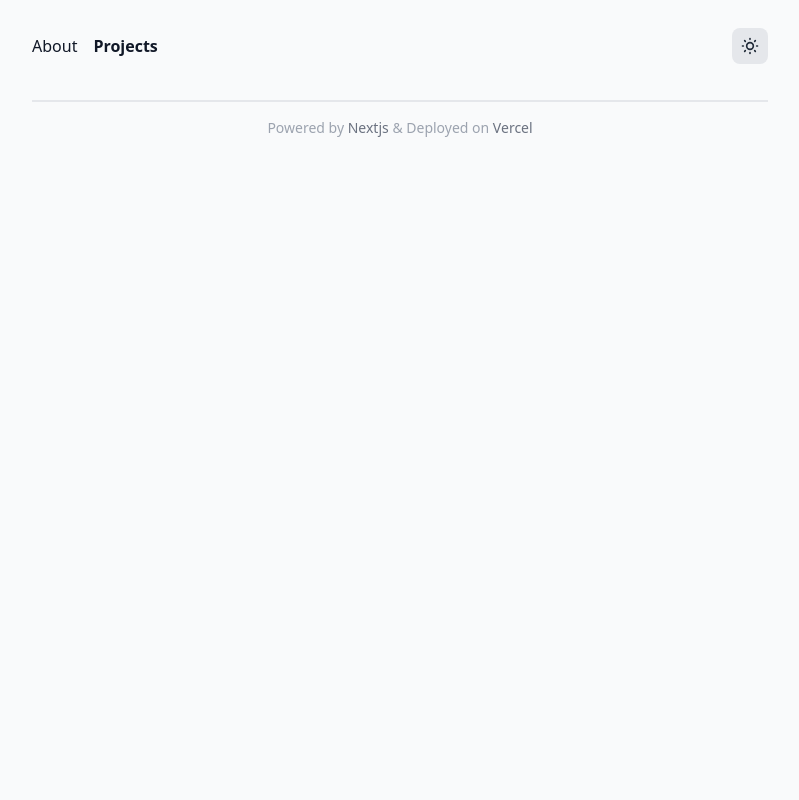
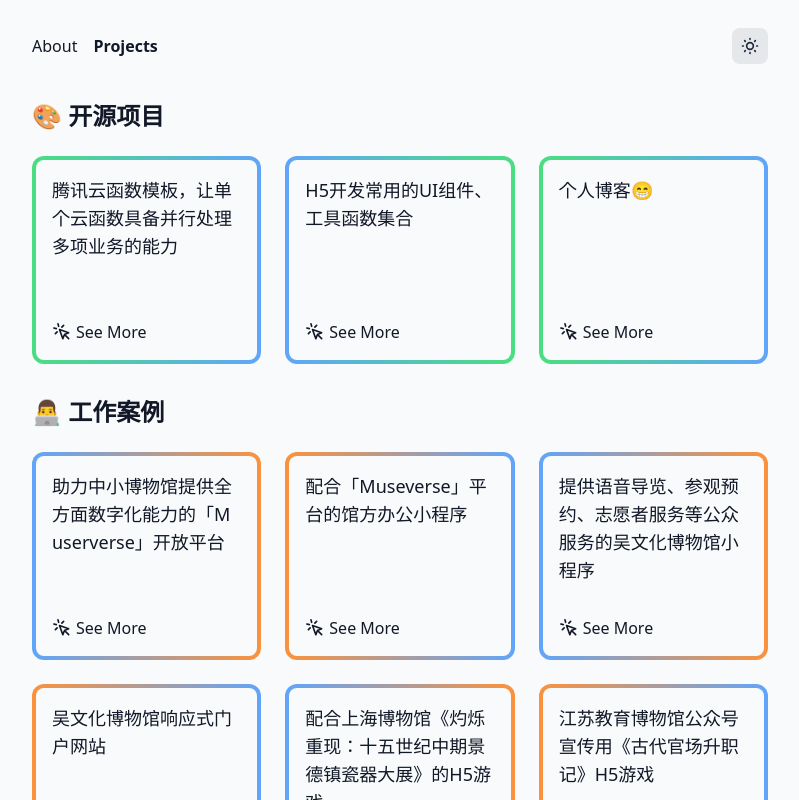
Before and after one commit to jay4q/blog, a Next.js app: page /projects in a window 1280 px wide. Shown: the top 800 px of the page, without its empty margins (240-1039 px from the left). Built offline with nearby package versions, Linux system fonts and the light colour scheme.

Commit message:
feat: 🚀 完成项目展示页

```diff
--- a/package.json
+++ b/package.json
@@ -10,6 +10,7 @@
   },
   "dependencies": {
     "@heroicons/react": "^1.0.5",
+    "@tailwindcss/line-clamp": "^0.3.0",
     "ahooks": "^2.10.6",
     "blitz-libs": "^1.1.3",
     "classnames": "^2.3.1",
--- a/src/apis/project.ts
+++ b/src/apis/project.ts
@@ -1,56 +1,46 @@
 export type ProjectModel = {
   title: string
-  desc: string
   url: string
 }
 
 export const companyData: ProjectModel[] = [
   {
-    title: 'Museverse',
-    desc: '中小博物馆开放服务平台，助力博物馆为公众提供更便捷、更智慧的服务',
+    title: '助力中小博物馆提供全方面数字化能力的「Muserverse」开放平台',
     url: 'weixin://dl/business/?t=stPwTDkLdod',
   },
   {
-    title: '耳朵里的博物馆',
-    desc: '在这里你将获得有关博物馆的线上与线下服务与文博知识，让我们一起更轻松地爱上博物馆',
-    url: 'weixin://dl/business/?t=TcNBK2ufVuq',
+    title: '配合「Museverse」平台的馆方办公小程序',
+    url: 'weixin://dl/business/?t=6Z7byXrDsIh',
   },
   {
-    title: '吴文化博物馆',
-    desc: '苏州市吴文化博物馆官方小程序',
+    title: '提供语音导览、参观预约、志愿者服务等公众服务的吴文化博物馆小程序',
     url: 'weixin://dl/business/?t=YVDg5ZcBf8m',
   },
   {
-    title: '吴文化博物馆官网',
-    desc: '苏州市吴文化博物馆官方门户网站',
+    title: '吴文化博物馆响应式门户网站',
     url: 'https://www.wuzhongmuseum.com/',
   },
   {
-    title: '灼烁重现',
-    desc: '上海博物馆《灼烁重现：十五世纪中期景德镇瓷器大展》互动游戏',
+    title: '配合上海博物馆《灼烁重现：十五世纪中期景德镇瓷器大展》的H5游戏',
     url: 'https://wm.kzl.la/shm/zscx/',
   },
   {
-    title: '古代官场升职记',
-    desc: '江苏教育博物馆｜古代官场升职记｜互动游戏',
+    title: '江苏教育博物馆公众号宣传用《古代官场升职记》H5游戏',
     url: 'https://spa.museshow.cn/jsjy-cxg/',
   },
 ]
 
 export const githubData: ProjectModel[] = [
   {
-    title: 'Blitz Func',
-    desc: '腾讯云函数模板，让单个云函数具备并行处理多项业务的能力',
+    title: '腾讯云函数模板，让单个云函数具备并行处理多项业务的能力',
     url: 'https://github.com/jay4q/blitz-func',
   },
   {
-    title: 'Blitz Libs',
-    desc: 'Web开发常用的UI组件、工具函数集合',
+    title: 'H5开发常用的UI组件、工具函数集合',
     url: 'https://github.com/jay4q/blitz-libs',
   },
   {
-    title: 'Blog',
-    desc: '个人博客😁',
+    title: '个人博客😁',
     url: 'https://github.com/jay4q/blog',
   }
 ]
--- a/src/components/footer.tsx
+++ b/src/components/footer.tsx
@@ -2,7 +2,7 @@
 
 export const Footer: FunctionComponent = () => {
   return (
-    <footer className='w-full mt-8 pt-4 border-t-2 border-gray-200 dark:border-gray-800 flex-shrink-0'>
+    <footer className='w-full mt-8 pt-4 border-t border-gray-200 dark:border-gray-800 flex-shrink-0'>
       <p className='w-full text-center text-sm text-gray-400 dark:text-gray-500'>
         Powered by <a href='https://nextjs.org/' target='_blank' className='text-gray-500 dark:text-gray-400'>Nextjs</a> &
         Deployed on <a href='https://vercel.com/' target='_blank' className='text-gray-500 dark:text-gray-400'>Vercel</a>
--- a/src/pages/projects.tsx
+++ b/src/pages/projects.tsx
@@ -1,8 +1,57 @@
+import { companyData, githubData, ProjectModel } from '@/apis/project'
 import { FunctionComponent } from 'react'
+import { CursorClickIcon } from '@heroicons/react/outline'
 
+const GithubItem: FunctionComponent<{ data: ProjectModel, index: number }> = ({ data, index }) => {
+  return (
+    <li key={data.url} className='w-full md:w-[calc(100%/3-1rem)] p-1 rounded-xl transition-all origin-center hover:scale-[1.025] bg-gradient-to-b md:bg-gradient-to-r odd:from-green-400 odd:to-blue-400 even:from-blue-400 even:to-green-400'>
+      <a href={data.url} className='flex flex-col justify-between w-full h-[160px] md:h-[200px] p-4 bg-gray-50 dark:bg-gray-900 rounded-lg'>
+        <h1 className='font-medium text-lg text-gray-900 dark:text-gray-100 line-clamp-3 md:line-clamp-4 break-all'>
+          {data.title}
+        </h1>
+        <div className='flex items-center'>
+          <CursorClickIcon className='w-5 h-5 text-gray-900 dark:text-gray-100 mr-1' />
+          <span className='text-base text-gray-900 dark:text-gray-100 capitalize'>see more</span>
+        </div>
+      </a>
+    </li>
+  )
+}
+
+const WorkItem: FunctionComponent<{ data: ProjectModel, index: number }> = ({ data, index }) => {
+  return (
+    <li key={data.url} className='w-full md:w-[calc(100%/3-1rem)] p-1 rounded-xl transition-all origin-center hover:scale-[1.025] bg-gradient-to-b md:bg-gradient-to-r odd:from-blue-400 odd:to-orange-400 even:from-orange-400 even:to-blue-400'>
+      <a href={data.url} className='flex flex-col justify-between w-full h-[160px] md:h-[200px] p-4 bg-gray-50 dark:bg-gray-900 rounded-lg'>
+        <h1 className='font-medium text-lg text-gray-900 dark:text-gray-100 line-clamp-3 md:line-clamp-4 break-all'>
+          {data.title}
+        </h1>
+        <div className='flex items-center'>
+          <CursorClickIcon className='w-5 h-5 text-gray-900 dark:text-gray-100 mr-1' />
+          <span className='text-base text-gray-900 dark:text-gray-100 capitalize'>see more</span>
+        </div>
+      </a>
+    </li>
+  )
+}
+
+/**
+ * @description 项目展示页
+ */
 const Page: FunctionComponent = () => {
   return (
     <>
+      <h1 className='mt-8 mb-6 text-2xl font-bold text-gray-900 dark:text-gray-100'>🎨 开源项目</h1>
+      <ul className='w-full flex flex-wrap gap-4 md:gap-6'>
+        {
+          githubData.map((data, index) => <GithubItem key={data.url} data={data} index={index} />)
+        }
+      </ul>
+      <h1 className='mt-8 mb-6 text-2xl font-bold text-gray-900 dark:text-gray-100'>👨‍💻 工作案例</h1>
+      <ul className='w-full flex flex-wrap gap-4 md:gap-6'>
+        {
+          companyData.map((data, index) => <WorkItem key={data.url} data={data} index={index} />)
+        }
+      </ul>
     </>
   )
 }
--- a/tailwind.config.js
+++ b/tailwind.config.js
@@ -15,6 +15,7 @@
     },
   },
   plugins: [
-    require('@tailwindcss/typography')
+    require('@tailwindcss/typography'),
+    require('@tailwindcss/line-clamp'),
   ],
 }
```
Also changed, not shown: 1 other file (tests, documents, lock files or other folders).
